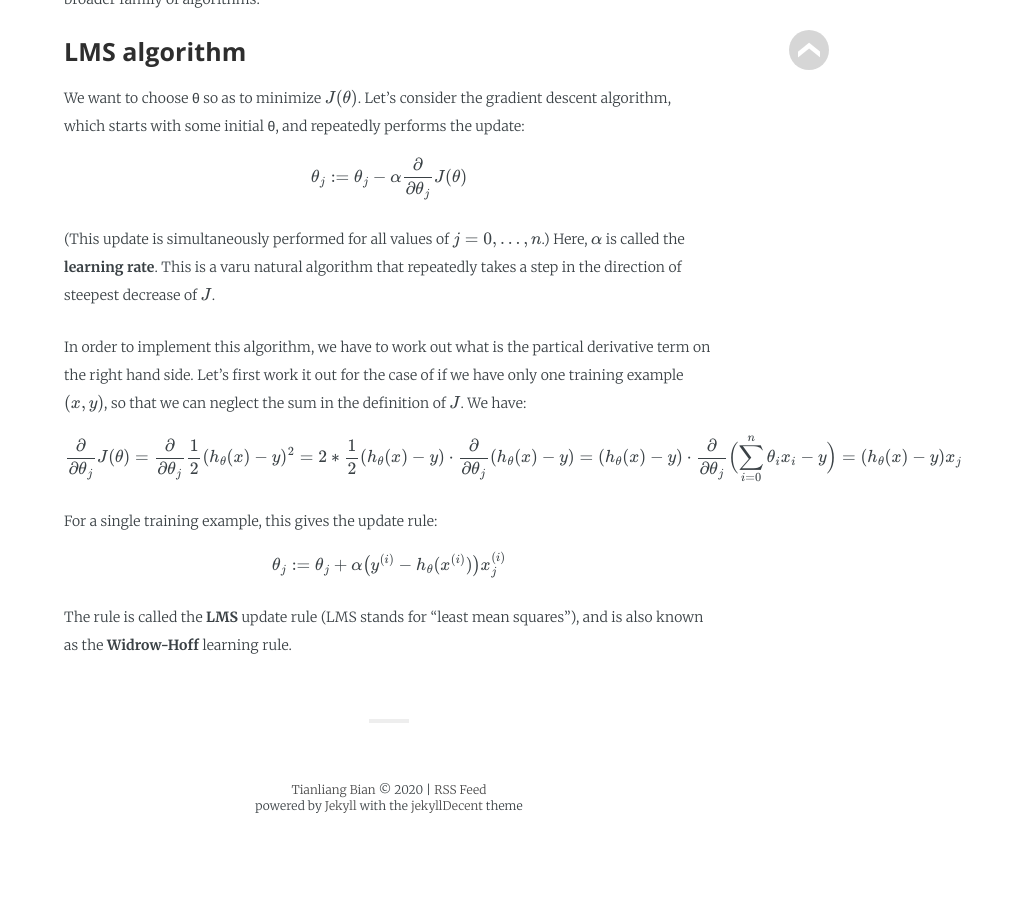
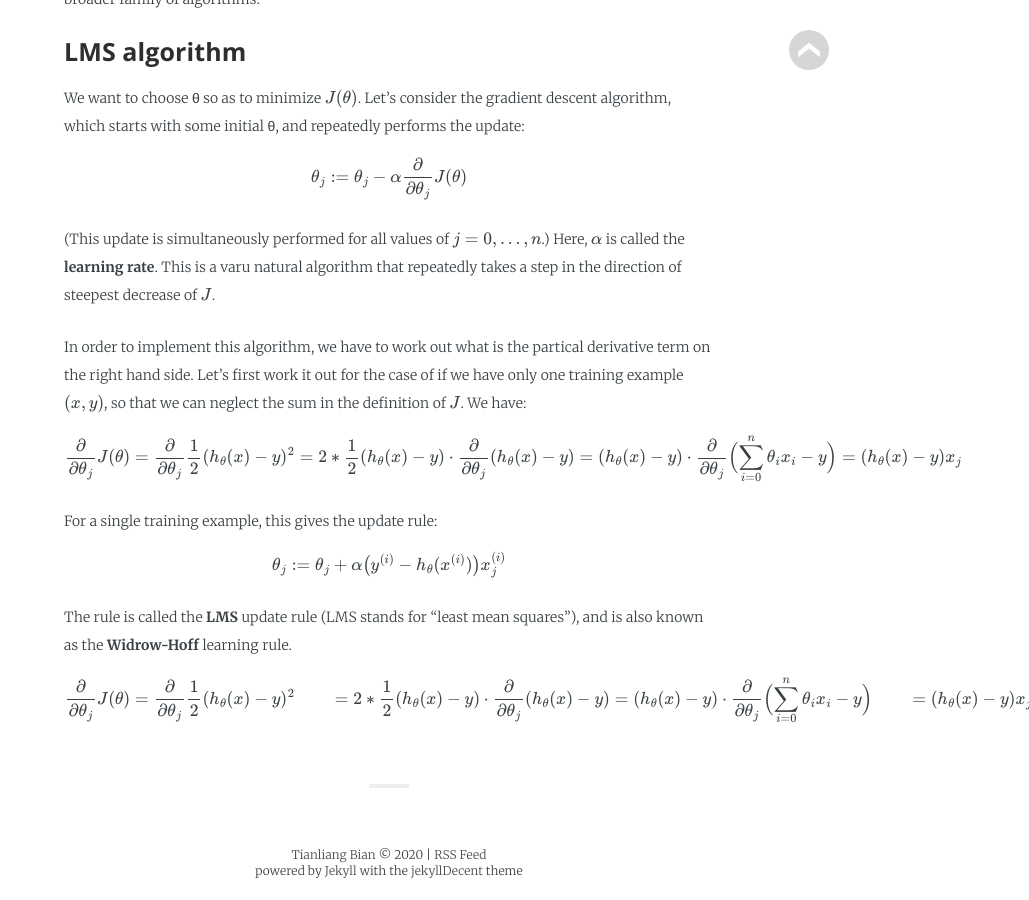
Before and after one commit to TyrionBian/tyrionbian.github.io, a Jekyll site: the page built from _posts/2020-06-03-least-mean-squares.md, in a window 1280 px wide and 900 px high, scrolled down 1329 px. Shown: the whole window, without its empty margins (251-1280 px from the left). Built offline with Jekyll 4.4.1, drawn with Linux system fonts in a browser that asks for light colours; some web fonts are replaced; formulas are drawn with MathJax 3; before the commit the page ends 2164 px from its top, so only the background shows below that.

Commit message:
Update 2020-06-03-least-mean-squares.md

```diff
--- a/_posts/2020-06-03-least-mean-squares.md
+++ b/_posts/2020-06-03-least-mean-squares.md
@@ -60,3 +60,14 @@ $$
 
 The rule is called the **LMS** update rule (LMS stands for “least mean squares”),
 and is also known as the **Widrow-Hoff** learning rule.
+\$$
+\begin{equation}
+\begin{aligned}
+\frac{\partial}{\partial \theta_j} J(\theta) &=
+\frac{\partial}{\partial \theta_j} \frac{1}{2}(h_\theta(x)-y)^2\\
+&=2*\frac{1}{2}(h_\theta(x)-y) \cdot \frac{\partial}{\partial \theta_j}(h_\theta(x)-y)\\
+&=(h_\theta(x)-y) \cdot \frac{\partial}{\partial \theta_j}\Bigl(\sum_{i=0}^n\theta_ix_i-y\Bigr)\\
+&=(h_\theta(x)-y)x_j
+\end{aligned}
+\end{equation}
+$$
```
